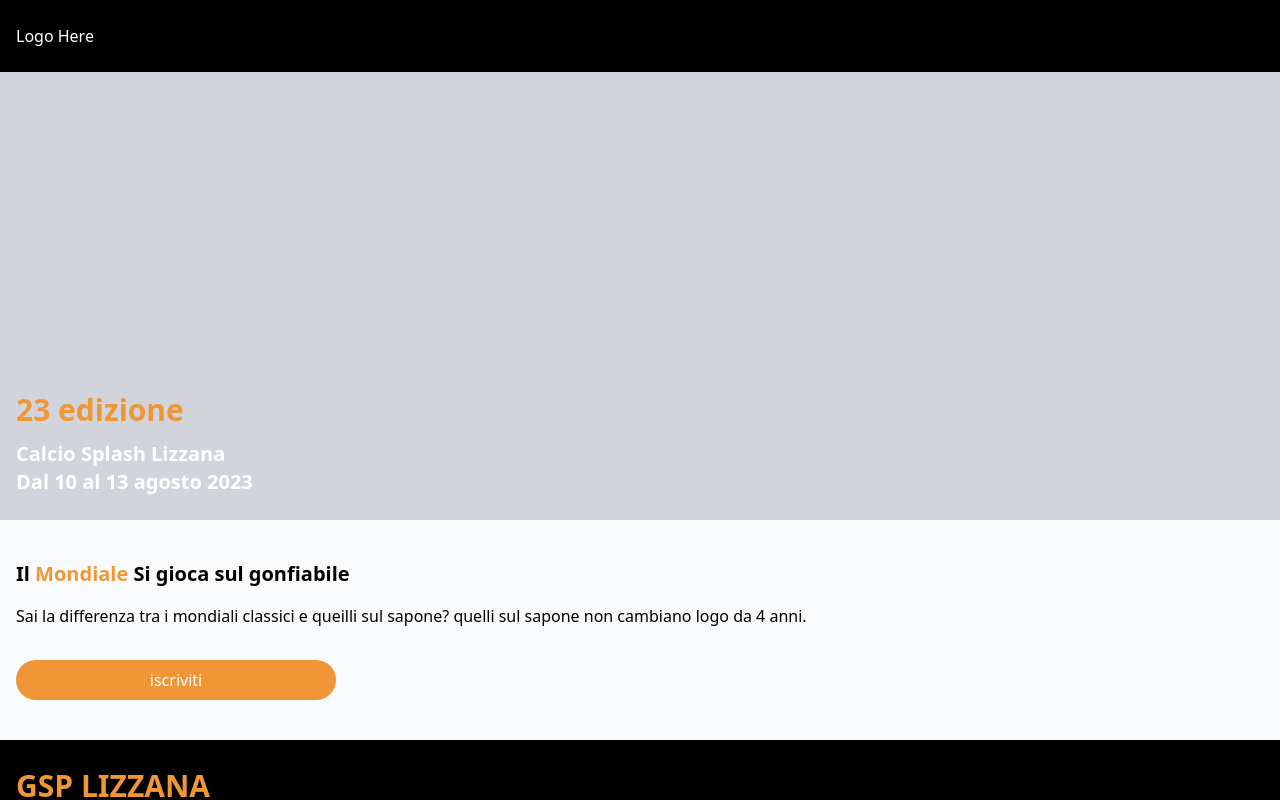
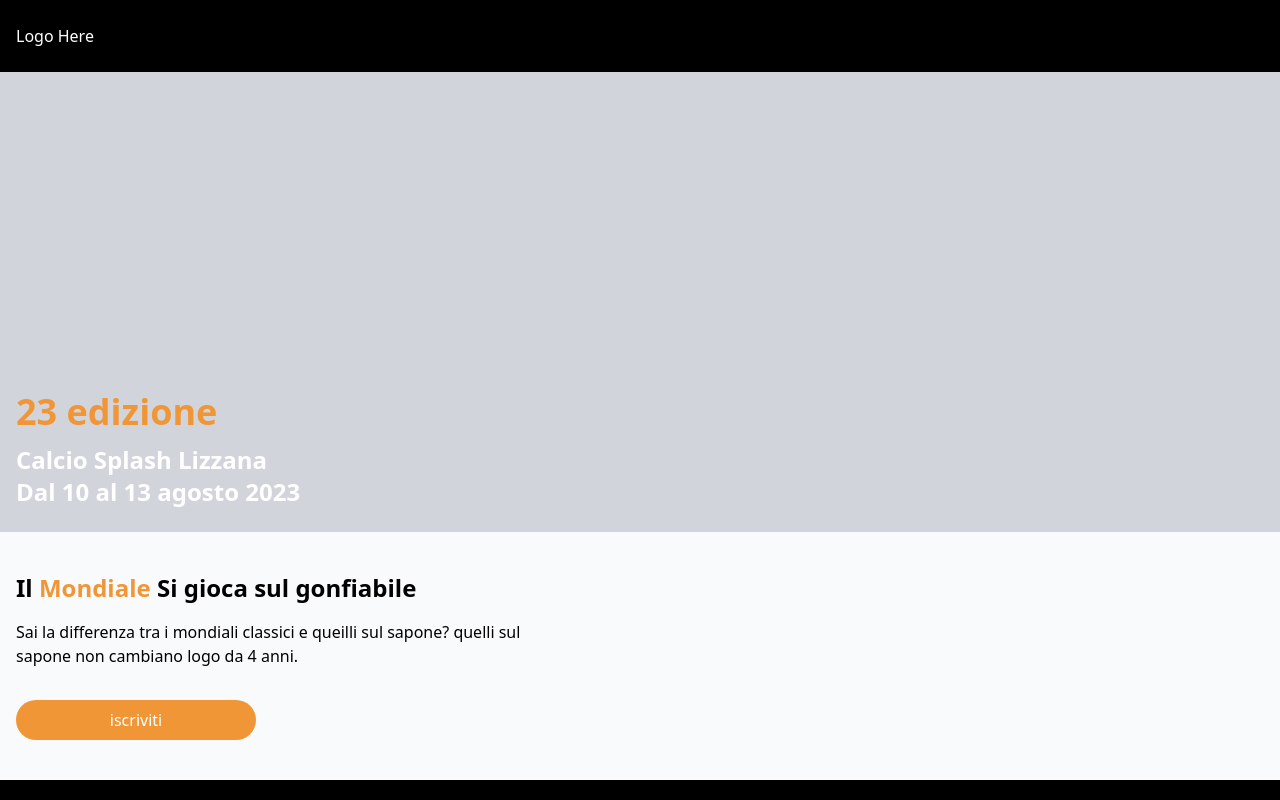
Before and after one commit to graziolieduardo/gsplizzana-frontend, a Next.js app: page / in a window 1280 px wide. Shown: the top 800 px of the page. Built offline with nearby package versions, Linux system fonts and the light colour scheme.

Commit message:
add style

```diff
--- a/src/pages/index.tsx
+++ b/src/pages/index.tsx
@@ -10,31 +10,38 @@ export default function Home() {
                 <link rel="icon" href="/favicon.ico" />
             </Head>
             <main>
-                <div className="container mx-auto">
+
 
                 {/* jumbotron */}
                 <section id='jumbotron' className='bg-gray-300'>
+                    <div className="container mx-auto">
                         <div className='px-4 pt-80 pb-6'>
-                            <h2 className='text-3xl text-primary font-bold'>23 edizione</h2>
-                            <h5 className='text-xl text-white font-bold mt-3'>Calcio Splash Lizzana</h5>
-                            <h5 className='text-xl text-white font-bold'>Dal 10 al 13 agosto 2023</h5>
+                            <h2 className='text-4xl text-primary font-bold'>23 edizione</h2>
+                            <h5 className='text-2xl text-white font-bold mt-3'>Calcio Splash Lizzana</h5>
+                            <h5 className='text-2xl text-white font-bold'>Dal 10 al 13 agosto 2023</h5>
+                        </div>
                     </div>
 
                 </section>
 
                 {/* register */}
                 <section id='register' className='bg-gray-50'>
-                        <div className='px-4 py-10' >
-                            <h5 className='text-xl font-bold'>
+                    <div className="container mx-auto ">
+                        <div className='px-4 py-10 max-w-xl'>
+                            <h5 className='text-2xl font-bold'>
                                 Il <span className='text-primary'>Mondiale</span> Si gioca sul gonfiabile
                             </h5>
 
                             <p className='mt-4'>Sai la differenza tra i mondiali classici e queilli sul sapone? quelli sul sapone non cambiano logo da 4 anni.</p>
 
-                            <button className='rounded-full bg-primary w-80 py-2 mt-8 text-white'>iscriviti</button>
+                            <div className='w-72'>
+                                <button className='block rounded-full bg-primary w-5/6 py-2 mt-8 text-white inline-block'>iscriviti</button>
+                            </div>
+
+                        </div>
                     </div>
                 </section>
-                </div>
+
             </main>
         </>
     )
```
Lines whose indentation alone changed are shown as unchanged.
